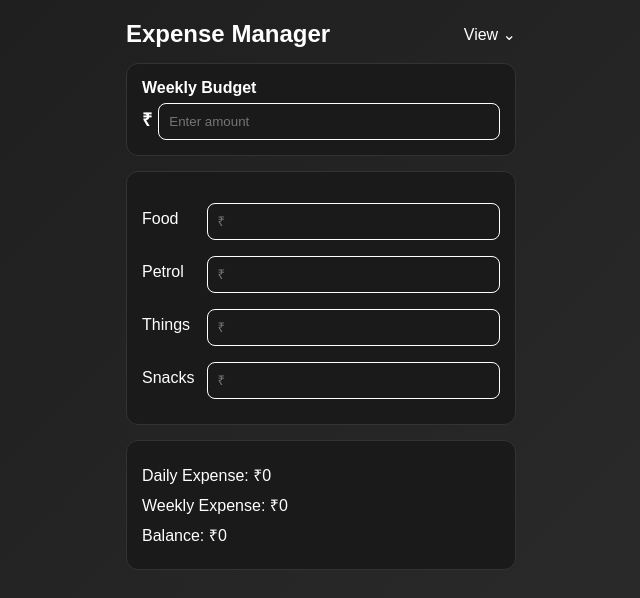
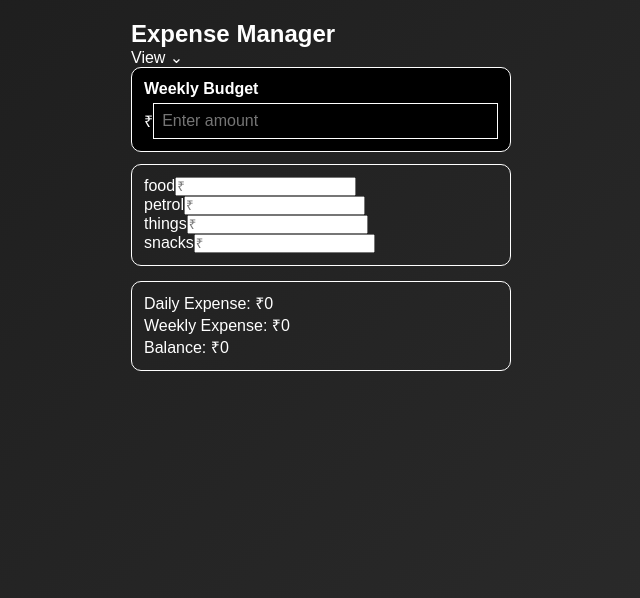
Before and after one commit to RadhakrishnanSA/Money_manager, a React (Vite) app: page / in a window 1280 px wide. Shown: the top 598 px of the page, without its empty margins (319-959 px from the left). Built offline with nearby package versions, Linux system fonts and the light colour scheme.

Commit message:
Update App.css

```diff
--- a/src/App.css
+++ b/src/App.css
@@ -1,108 +1,87 @@
 .container {
-  max-width: 430px;
+  max-width: 420px;
   margin: auto;
   padding: 20px;
-  position: relative;
 }
 
-/* Top bar */
-.top-bar {
+.header {
   display: flex;
   justify-content: space-between;
   align-items: center;
   margin-bottom: 15px;
 }
 
-.view-menu {
-  cursor: pointer;
-  position: relative;
+.time-box {
+  font-size: 13px;
+  opacity: 0.8;
 }
 
-.view-box {
-  position: absolute;
-  right: 0;
-  top: 22px;
-  background: #1f1f1f;
-  border: 1px solid #555;
-  border-radius: 6px;
-  width: 160px;
-  z-index: 10;
+.budget-box {
+  background: #000;
+  border: 2px solid white;
+  padding: 12px;
+  border-radius: 10px;
+  margin-bottom: 15px;
 }
 
-.view-box p {
-  padding: 10px;
-  cursor: pointer;
-  border-bottom: 1px solid #333;
+.budget-box label {
+  font-weight: bold;
+  display: block;
+  margin-bottom: 5px;
 }
 
-.view-box p:last-child {
-  border-bottom: none;
+.budget-box input {
+  width: 100%;
+  background: transparent;
+  border: 1px solid white;
+  color: white;
+  padding: 8px;
+  font-size: 16px;
 }
 
-.view-box p:hover {
-  background: #2d2d2d;
+.card {
+  border: 1px solid white;
+  border-radius: 10px;
+  padding: 12px;
+  margin-bottom: 12px;
 }
 
-/* Cards */
-.card {
-  background: #1a1a1a;
-  border-radius: 12px;
-  padding: 15px;
-  margin-bottom: 15px;
-  border: 1px solid #333;
+.card h3 {
+  margin-bottom: 8px;
 }
 
-/* Weekly budget */
-.budget-box {
-  font-weight: bold;
+.row {
+  display: flex;
+  justify-content: space-between;
+  margin-bottom: 6px;
 }
 
-.budget-box span {
-  font-size: 18px;
-  margin-right: 6px;
+.row input {
+  width: 90px;
+  background: transparent;
+  border: 1px solid white;
+  color: white;
+  padding: 5px;
 }
 
-/* Inputs */
-input {
-  width: 100%;
-  padding: 10px;
-  margin-top: 6px;
-  background: transparent;
-  border: 1px solid white;
-  border-radius: 8px;
-  color: white;
+.summary {
+  border-top: 1px solid white;
+  margin-top: 15px;
+  padding-top: 10px;
 }
 
-/* Category layout */
-.category-row {
-  display: flex;
-  justify-content: space-between;
-  align-items: center;
-  margin: 10px 0;
-}
-
-.category-row span {
-  width: 80px;
-  text-transform: capitalize;
-}
-
-/* Summary */
-.summary p {
-  margin: 8px 0;
-}
-
-/* Button */
-button {
+.save-btn {
   width: 100%;
+  margin-top: 15px;
   padding: 12px;
-  background: #4c1d95;
+  background: #4b0082;
   color: white;
   border: none;
   border-radius: 10px;
-  font-weight: 600;
+  font-size: 16px;
   cursor: pointer;
 }
 
-button:hover {
-  background: #5b21b6;
+.save-btn:hover {
+  background: #5f1aa3;
 }
```
